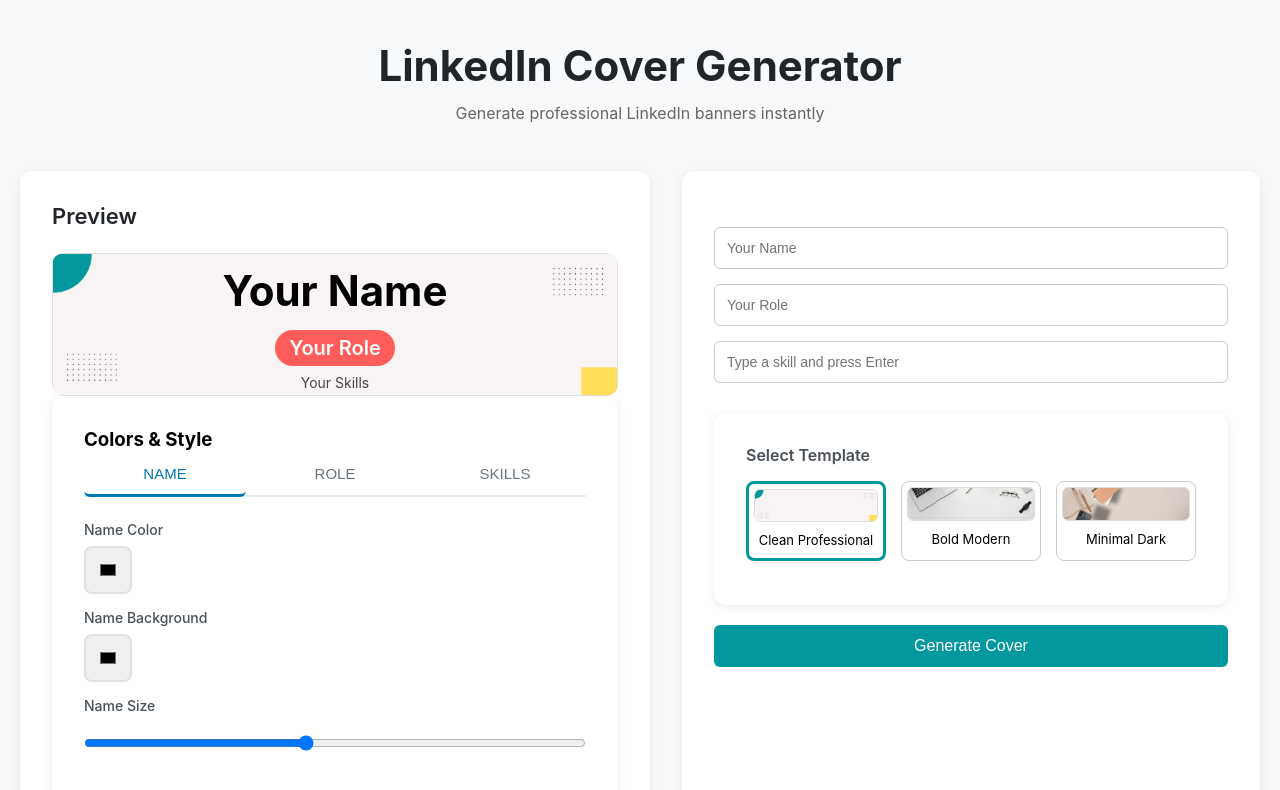
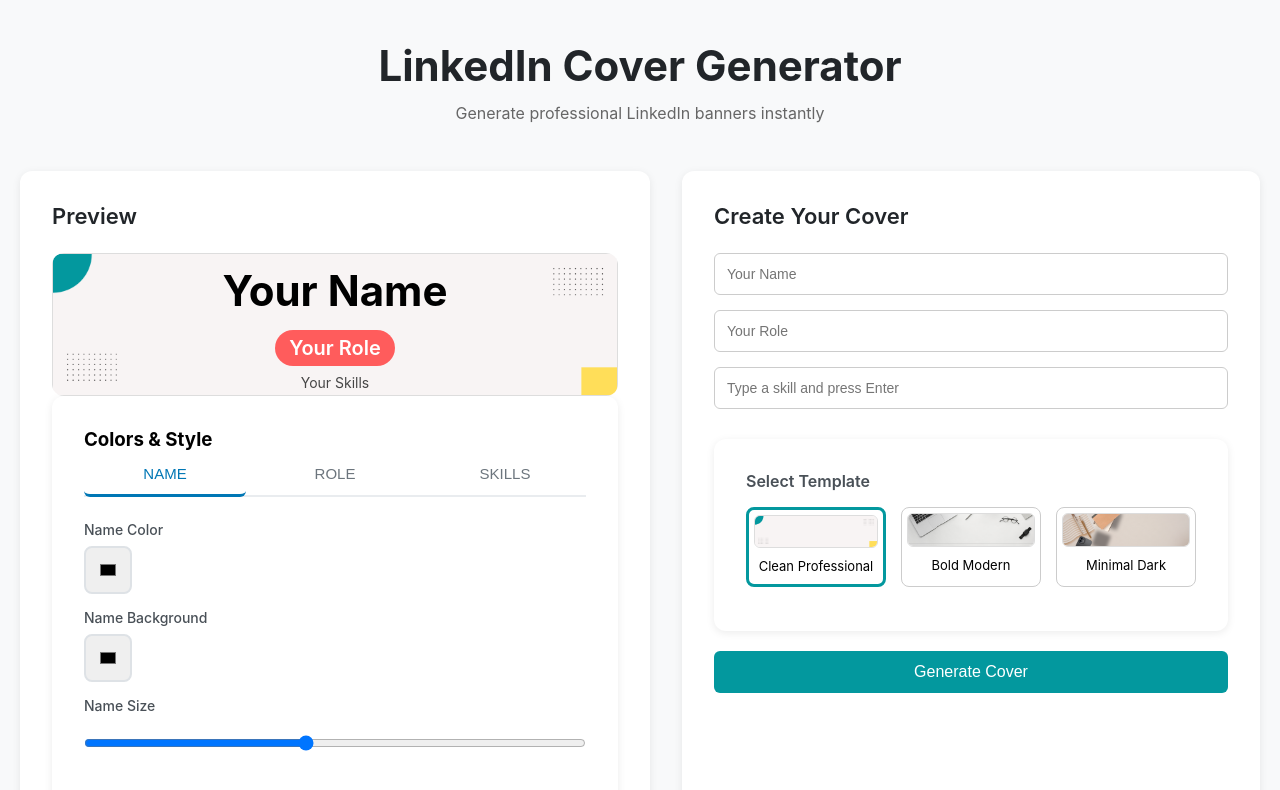
Before and after one commit to kumaranand7/LCG, a React (Create React App) app in the folder frontend/: page / in a window 1280 px wide. Shown: the top 790 px of the page. Built offline with nearby package versions, Linux system fonts and the light colour scheme.

Commit message:
Fixed ESLint build errors

```diff
--- a/frontend/src/components/CoverForm.jsx
+++ b/frontend/src/components/CoverForm.jsx
@@ -50,7 +50,7 @@
   return (
     // <div className="controls-panel">
     <form className="section-card" onSubmit={handleSubmit}>
-      <h2 className="section-title"></h2>
+      <h2 className="section-title">Create Your Cover</h2>
       <input
         name="name"
         placeholder="Your Name"
--- a/frontend/src/components/CoverPreview.jsx
+++ b/frontend/src/components/CoverPreview.jsx
@@ -14,10 +14,10 @@
 
   if (loading) return <p>Generating cover...</p>;
 
-  const overlayStyle = {
-    color: styleConfig.textColor,
-    textAlign: styleConfig.textAlign,
-  };
+  // const overlayStyle = {
+  //   color: styleConfig.textColor,
+  //   textAlign: styleConfig.textAlign,
+  // };
 
   const backgroundStyle =
   styleConfig.backgroundType === "gradient"
```
